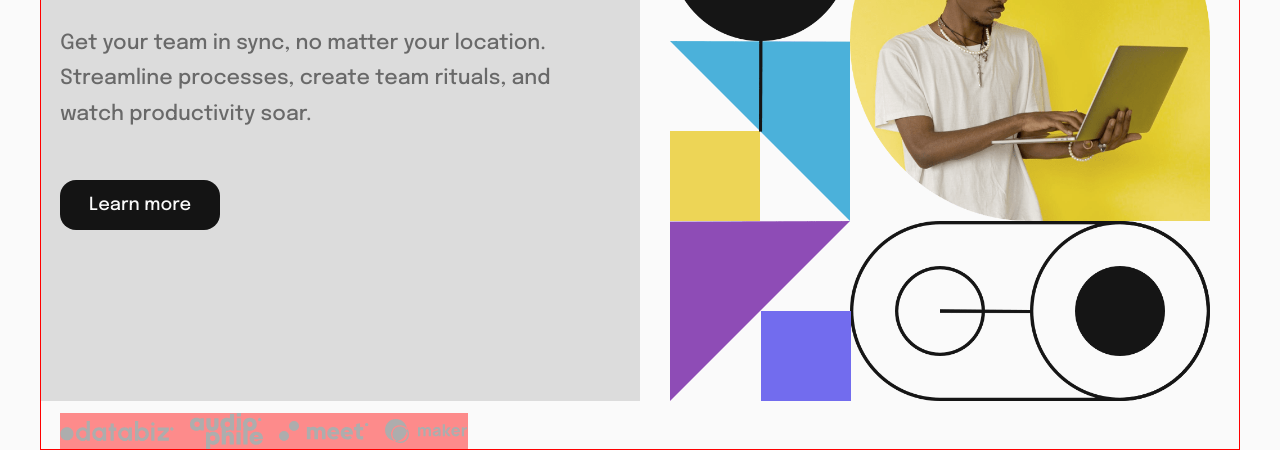
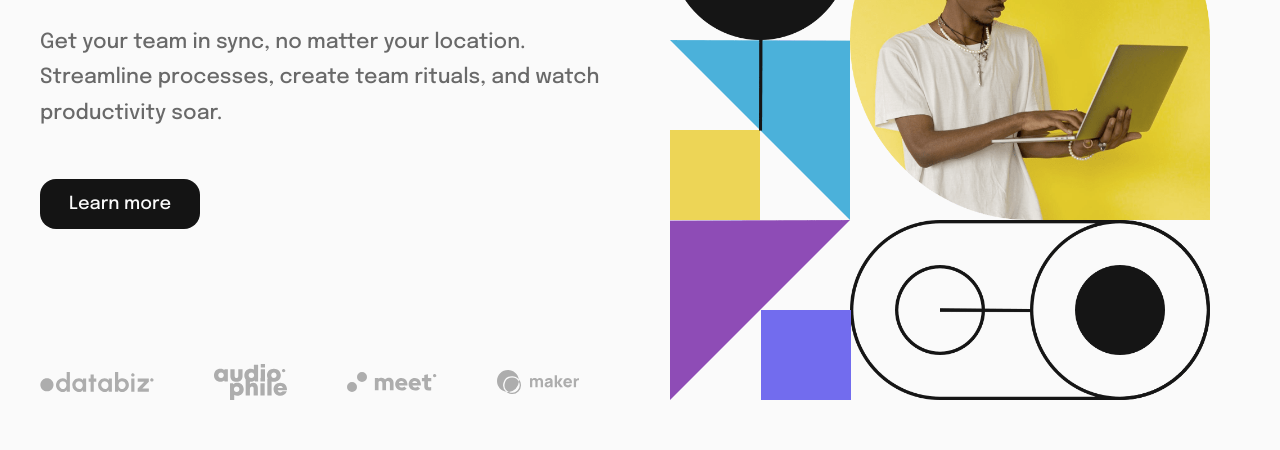
Before and after one commit to User9511/frontend-mentor-intro-section-with-dropdown-navigation-main, a plain HTML site: page index.html in a window 1280 px wide. Shown: the part 448-898 px from the top of the page. Drawn offline with Linux system fonts and the light colour scheme.

Commit message:
Update styles.css

```diff
--- a/styles.css
+++ b/styles.css
@@ -258,7 +258,6 @@ main {
   display: grid;
   grid-template-columns: 1fr;
   justify-items: center;
-  border: 1px solid red;
 }
 
 .content-container {
@@ -267,7 +266,6 @@ main {
   gap: 2rem;
   margin: 3.5rem 0;
   align-items: center;
-  padding: 0 var(--space-s);
 }
 
 span {
@@ -303,16 +301,15 @@ p {
 
 /* Client container */
 .client-container {
+  position: absolute;
+  bottom: 0rem;
   display: flex;
   align-items: center;
-  justify-content: center;
-  gap: 1rem;
+  justify-content: space-between;
+  width: 90%;
 }
 
-.icon-client {
-  max-width: 4rem;
-}
-
+/* DESKTOP */
 @media screen and (min-width: 48rem) {
   body {
     padding: var(--space-l);
@@ -417,19 +414,11 @@ p {
     margin: 3rem 0;
     align-items: start;
     justify-content: center;
-    background-color: gainsboro;
+    position: relative;
   }
 
   span {
     display: block;
-  }
-
-  .client-container {
-    position: absolute;
-    bottom: 0;
-
-    background-color: rgba(255, 0, 0, 0.447);
-    /* width: 100%; */
   }
 
   h1 {
@@ -442,8 +431,4 @@ p {
     line-height: 1.7;
     width: 95%;
   }
-
-  .icon-client {
-    max-width: 100%;
-  }
 }
```
